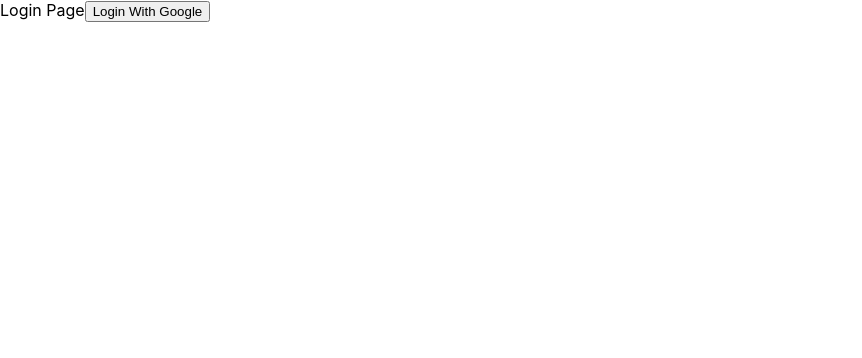
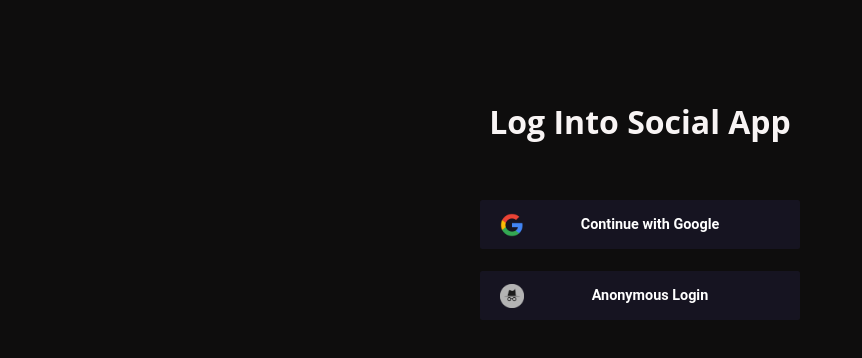
Before and after one commit to zaridzeorion/social-media-app, a React (Create React App) app: page / in a window 1280 px wide. Shown: the top 358 px of the page, without its empty margins (0-862 px from the left). Built offline with nearby package versions, Linux system fonts and the light colour scheme; no server answers.

Commit message:
style SignIn component & add anonymous login

```diff
--- a/src/App.js
+++ b/src/App.js
@@ -1,5 +1,4 @@
 import React from 'react'
-
 import SignIn from './components/SignIn'
 
 function App() {
--- /dev/null
+++ b/src/CSS/Reusables.css
@@ -0,0 +1,65 @@
+.flex {
+    display: flex;
+}
+
+.flex-center {
+    justify-content: center;
+    align-items: center;
+}
+
+.flex-row {
+    flex-direction: row;
+}
+
+.flex-column {
+    flex-direction: column;
+}
+
+.h100vh {
+    height: 100vh;
+}
+
+
+
+/* --- Google Button --- */
+.LoginBtn {
+    /* box-shadow: 1px 1px 1px grey; */
+    color: #444;
+    width: 20rem;
+    border-radius: 2.5px;
+    outline: none;
+
+    background: var(--secondary-color);
+    color: white;
+
+    cursor: pointer;
+
+    display: flex;
+    align-items: center;
+    justify-content: center;
+
+    padding: 1rem 1.25rem;
+    position: relative;
+
+    transition: 0.25s;
+}
+
+.LoginBtn:hover {
+    background: var(--secondary-color-hover);
+}
+
+.LoginBtn img {
+    width: 1.5rem;
+    height: 1.5rem;
+    position: absolute;
+    left: 0;
+    margin-left: 1.25rem;
+}
+
+.LoginBtn span {
+    font-size: 0.9rem;
+    font-weight: bold;
+    font-family: 'Roboto', sans-serif;
+    margin-left: 1.25rem;
+    /* Use the Roboto font that is loaded in the <head> */
+}
--- /dev/null
+++ b/src/CSS/Variables.css
@@ -0,0 +1,7 @@
+:root {
+    --background-color: rgb(14, 13, 13);
+    --primary-color: rgb(248, 244, 244);
+
+    --secondary-color: rgba(24, 22, 36, 0.9);
+    --secondary-color-hover: rgba(24, 22, 36, 1);
+}
--- /dev/null
+++ b/src/CSS/index.css
@@ -0,0 +1,16 @@
+:root {
+  font-size: 1rem;
+}
+
+* {
+  box-sizing: border-box;
+  margin: 0;
+  padding: 0;
+
+  font-family: "Open Sans",sans-serif;
+}
+
+body {
+  background-color: var(--background-color);
+  color: var(--primary-color);
+}
--- /dev/null
+++ b/src/components/Button.js
@@ -0,0 +1,8 @@
+const Button = ({ img, text, onClick }) => (
+    <div onClick={onClick} className='LoginBtn'>
+        <img src={img} />
+        <span className="buttonText">{text}</span>
+    </div>
+)
+
+export default Button
--- a/src/components/SignIn/SignIn.js
+++ b/src/components/SignIn/SignIn.js
@@ -1,22 +1,27 @@
 import React from 'react'
 import { UserAuth } from '../../firebase/AuthContext'
 
+import styles from './SignIn.module.css'
+
+import Google from '../../images/google.png'
+import incognito from '../../images/incognito.png'
+
+import Button from '../Button'
+
 function SignIn() {
-    const { googleSignIn } = UserAuth()
+    const { googleSignIn, anonymousSignIn } = UserAuth()
 
-    const handleGoogleSignin = async () => {
-        try {
-            await googleSignIn()
-        } catch (error) {
-            console.log(error)
-        }
-    }
 
     return (
-        <div>
-            Login Page
+        <div className={`${styles.Container} flex flex-center flex-column`}>
+            <h1>Log Into Social App</h1>
 
-            <button onClick={handleGoogleSignin}>Login With Google</button>
+
+            <form className={`${styles.Form} flex flex-column`}>
+                <Button img={Google} text="Continue with Google" onClick={googleSignIn} />
+                <br />
+                <Button img={incognito} text="Anonymous Login" onClick={anonymousSignIn} />
+            </form>
         </div>
 
     )
--- /dev/null
+++ b/src/components/SignIn/SignIn.module.css
@@ -0,0 +1,14 @@
+.Container {
+    margin-top: 100px;
+}
+
+.Form {
+    margin-top: 25px;
+    padding: 2rem;
+    border-radius: 1px;
+
+    width: 24rem;
+    min-height: 10rem;
+
+    color: var(--primary-color);
+}
--- a/src/firebase/AuthContext.js
+++ b/src/firebase/AuthContext.js
@@ -1,6 +1,6 @@
 import { useContext, createContext, useEffect, useState } from 'react'
 import {
-    GoogleAuthProvider, signInWithPopup, signOut, onAuthStateChanged
+    GoogleAuthProvider, signInWithPopup, signInAnonymously, signOut, onAuthStateChanged
 } from 'firebase/auth'
 
 import { auth } from './firebase'
@@ -10,14 +10,27 @@ const AuthContext = createContext()
 export const AuthContextProvider = ({ children }) => {
     const [user, setUser] = useState({})
 
-    const googleSignIn = () => {
-        const provider = new GoogleAuthProvider()
-        signInWithPopup(auth, provider)
+
+    // Login Methods
+    const googleSignIn = async () => {
+        try {
+            const provider = new GoogleAuthProvider()
+            signInWithPopup(auth, provider)
+        } catch (error) {
+            console.log(error)
+        }
     }
 
-    const logOut = () => {
-        signOut(auth)
+    const anonymousSignIn = async () => {
+        try {
+            await signInAnonymously(auth)
+        } catch (error) {
+            console.log(error)
+        }
     }
+
+
+    const logOut = () => signOut(auth)
 
     useEffect(() => {
         const unsubscribe = onAuthStateChanged(auth, (currentUser) => {
@@ -28,7 +41,7 @@ export const AuthContextProvider = ({ children }) => {
     }, [])
 
     return (
-        <AuthContext.Provider value={{ googleSignIn, logOut, user }}>
+        <AuthContext.Provider value={{ googleSignIn, anonymousSignIn, logOut, user }}>
             {children}
         </AuthContext.Provider>
     )
--- a/src/index.css
+++ /dev/null
@@ -1,13 +0,0 @@
-body {
-  margin: 0;
-  font-family: -apple-system, BlinkMacSystemFont, 'Segoe UI', 'Roboto', 'Oxygen',
-    'Ubuntu', 'Cantarell', 'Fira Sans', 'Droid Sans', 'Helvetica Neue',
-    sans-serif;
-  -webkit-font-smoothing: antialiased;
-  -moz-osx-font-smoothing: grayscale;
-}
-
-code {
-  font-family: source-code-pro, Menlo, Monaco, Consolas, 'Courier New',
-    monospace;
-}
```
Also changed, not shown: src/index.js (+6 -1 lines), src/images/google.png (added), src/images/incognito.png (added).
